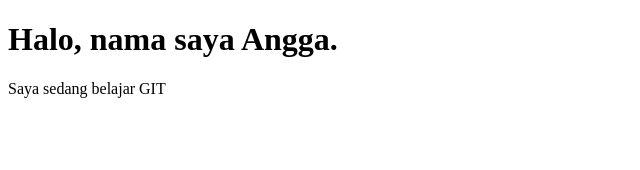
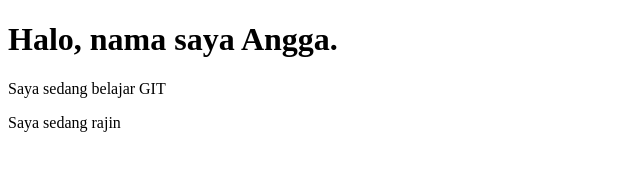
Before and after one commit to afrilangga80-commits/projek-angga, a plain HTML site: page index.html in a window 1280 px wide. Shown: the whole page, without its empty margins (0-640 px from the left). Drawn offline with Linux system fonts and the light colour scheme.

Commit message:
Update index.html

```diff
--- a/index.html
+++ b/index.html
@@ -5,5 +5,6 @@
 <body>
     <h1>Halo, nama saya Angga.</h1>
     <p>Saya sedang belajar GIT</p>
+    <p>Saya sedang rajin</p>
 </body>
 </html>
```
